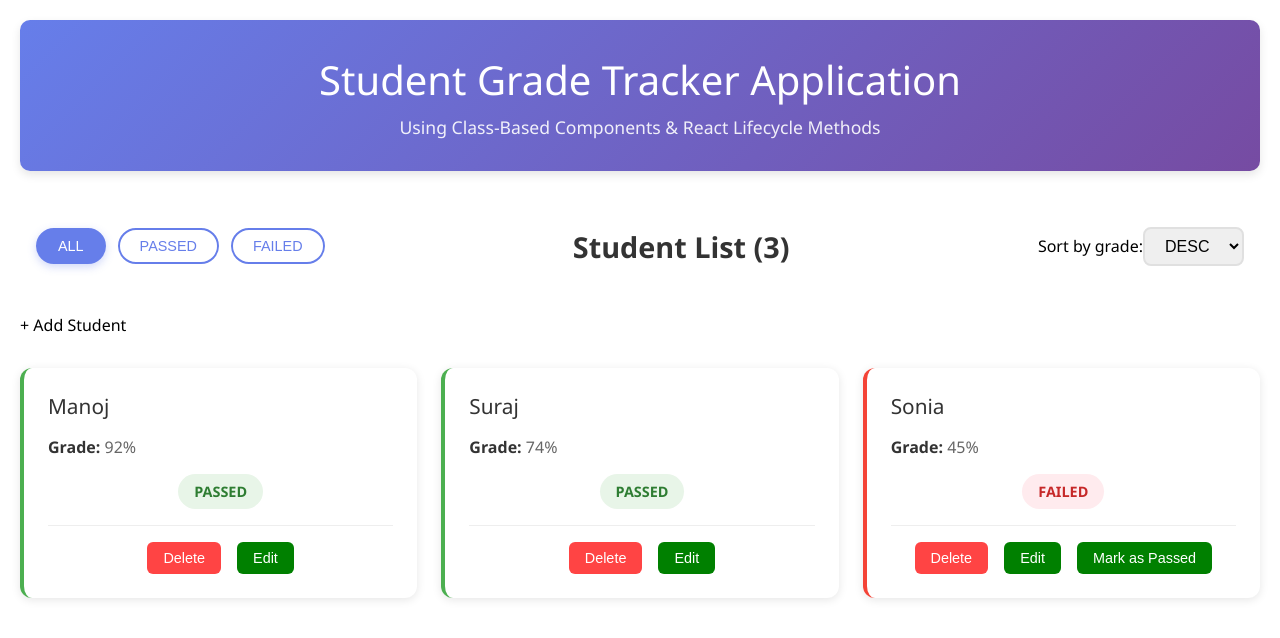
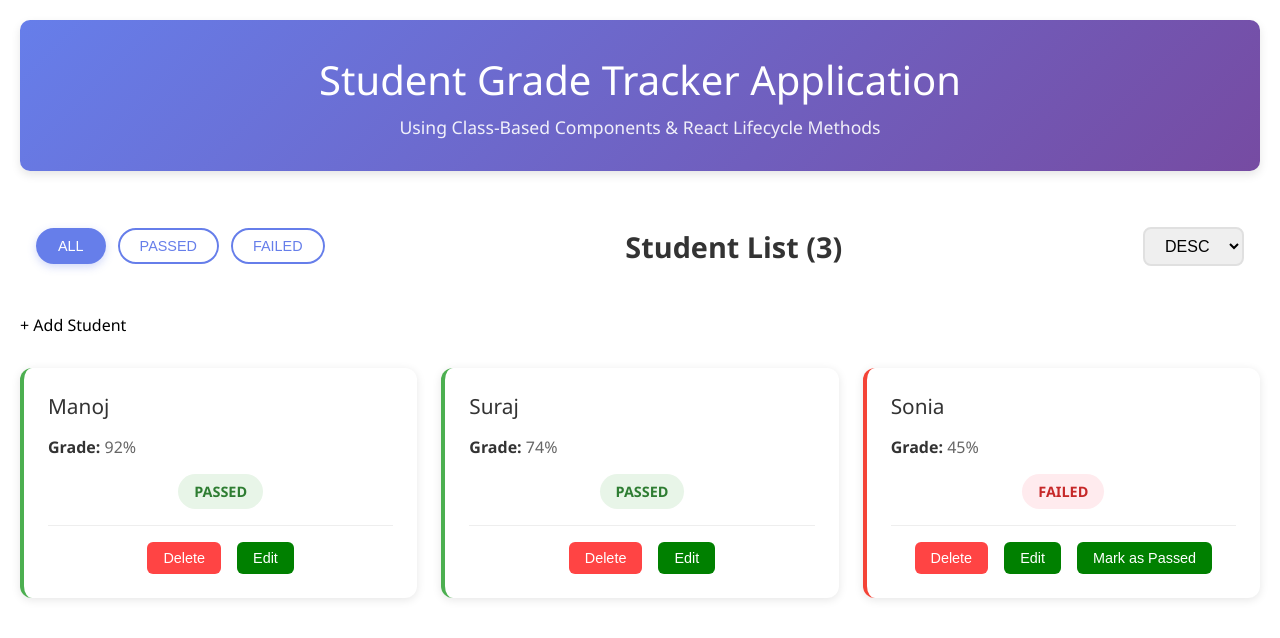
Before and after one commit to singhpreet86/react-essentials-assignment, a React (Create React App) app: page / in a window 1280 px wide. Shown: the top 638 px of the page. Built offline with nearby package versions, Linux system fonts and the light colour scheme.

Commit message:
Update App.js

```diff
--- a/src/App.js
+++ b/src/App.js
@@ -287,7 +287,6 @@ class App extends React.Component {
               </div>
               <h2> Student List ({this.state.students.length})</h2>
               <div className='filter-sections'>
-                <label htmlFor='sortBy'> Sort by grade:</label>
                 <select className='sort-select'
                   value={this.state.sortOrder}
                   onChange={(e) => this.handleSortChange(e.target.value)}
```
